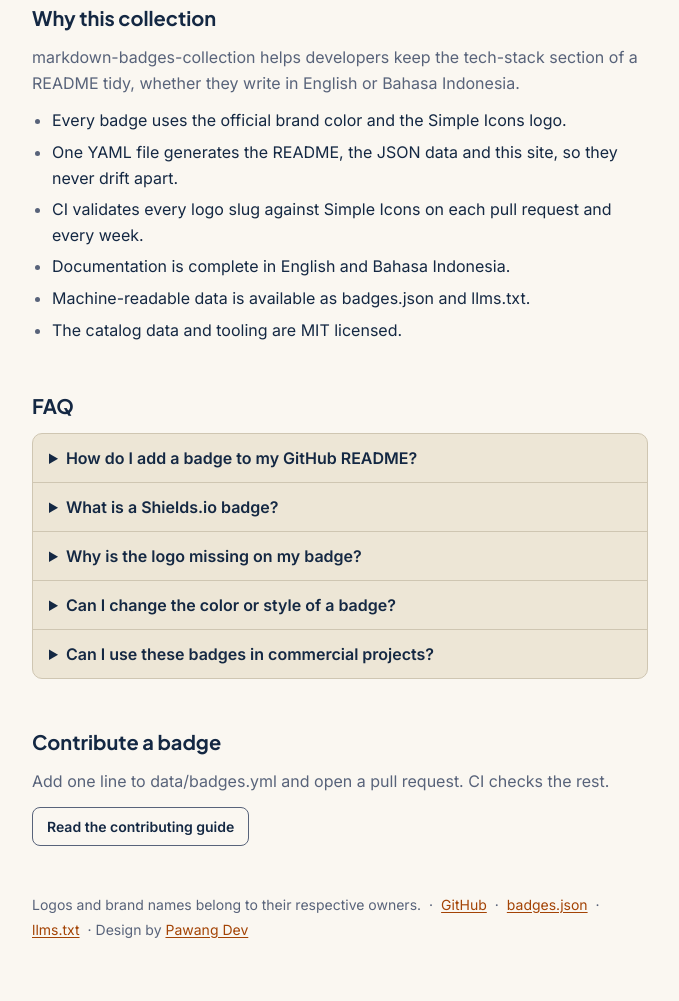
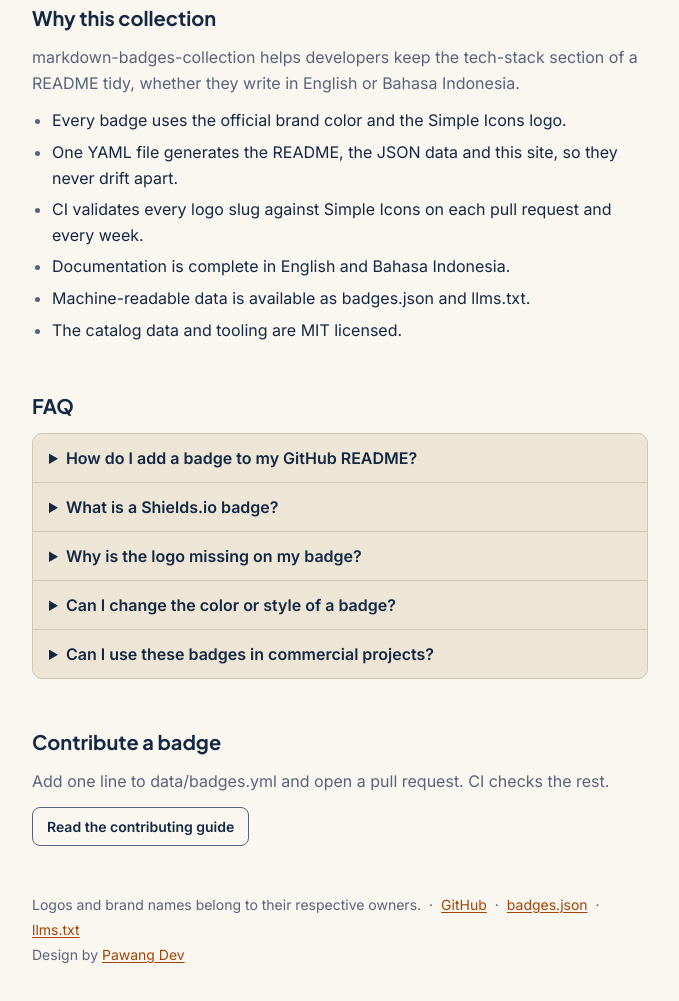
Before and after one commit to pawang-ai/markdown-badges-collection, a plain HTML site: page docs/index.html in a window 1280 px wide. Shown: the part 2042-3043 px from the top of the page, without its empty margins (232-911 px from the left). Drawn offline with Linux system fonts and the light colour scheme.

Commit message:
chore: tidy footer credit and move changelog entries into 0.1.0 (#7)

```diff
--- a/docs/index.html
+++ b/docs/index.html
@@ -123,6 +123,7 @@ h2{margin:0;font-family:var(--font-heading);color:var(--color-text)}
 .faq details p{margin-top:8px;color:var(--color-text-muted)}
 footer.foot{display:flex;flex-wrap:wrap;gap:4px 8px;padding-bottom:16px;font-size:14px;color:var(--color-text-muted)}
 footer.foot a{text-underline-offset:2px}
+.foot .credit{flex-basis:100%}
 
 /* tray */
 .tray{display:flex;flex:1;flex-direction:column;gap:16px;min-height:0}
@@ -293,7 +294,7 @@ pre{margin:0;max-height:160px;overflow:auto;padding:10px 12px;background:var(--c
         <a href="https://github.com/pawang-ai/markdown-badges-collection" target="_blank" rel="noreferrer">GitHub</a><span aria-hidden="true">·</span>
         <a href="https://pawang-ai.github.io/markdown-badges-collection/badges.json" target="_blank" rel="noreferrer">badges.json</a><span aria-hidden="true">·</span>
         <a href="https://pawang-ai.github.io/markdown-badges-collection/llms.txt" target="_blank" rel="noreferrer">llms.txt</a>
-        <span style="white-space:nowrap"><span aria-hidden="true">·</span> <span data-i18n="design">Design by</span> <a href="https://www.pawang.dev/" target="_blank" rel="noopener noreferrer">Pawang Dev</a></span>
+        <span class="credit"><span data-i18n="design">Design by</span> <a href="https://www.pawang.dev/" target="_blank" rel="noopener noreferrer">Pawang Dev</a></span>
       </footer>
     </div>
   </main>
```
Also changed, not shown: 2 other files.
